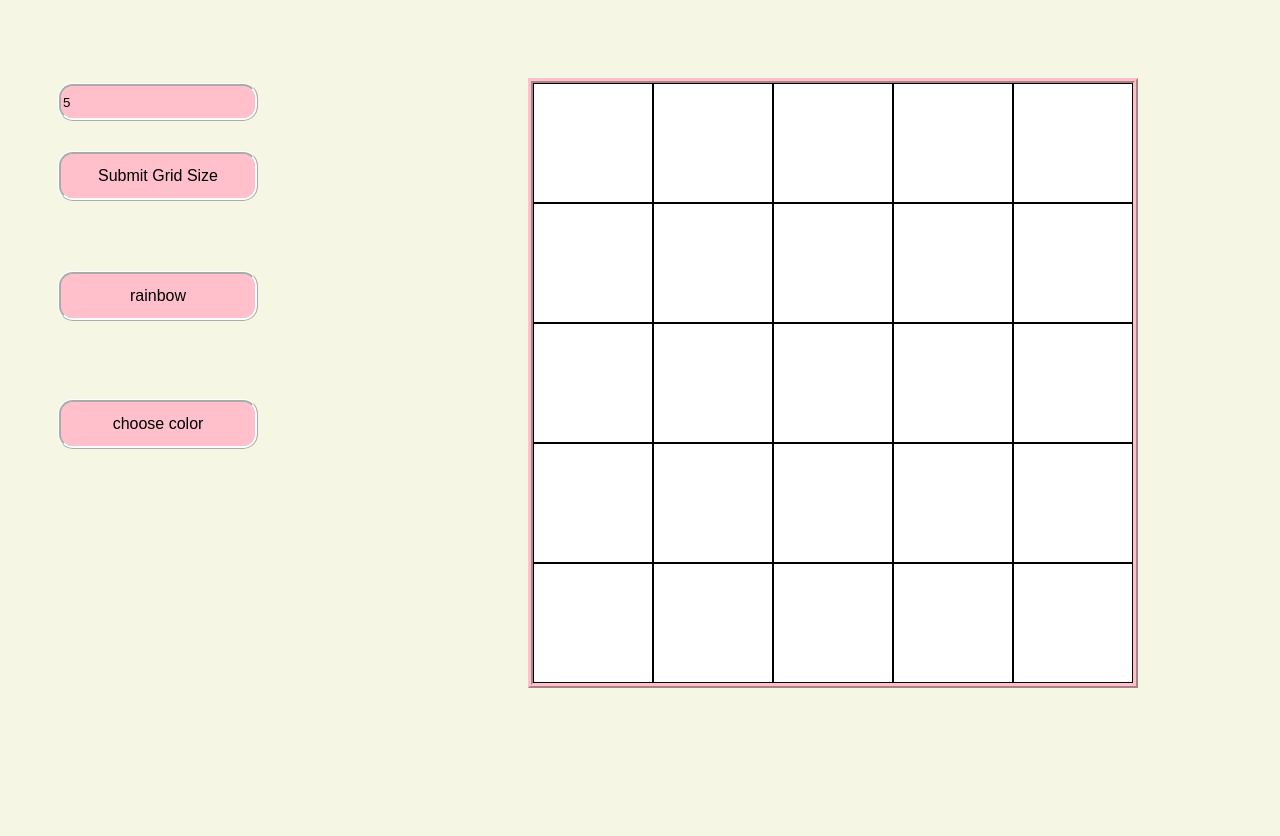
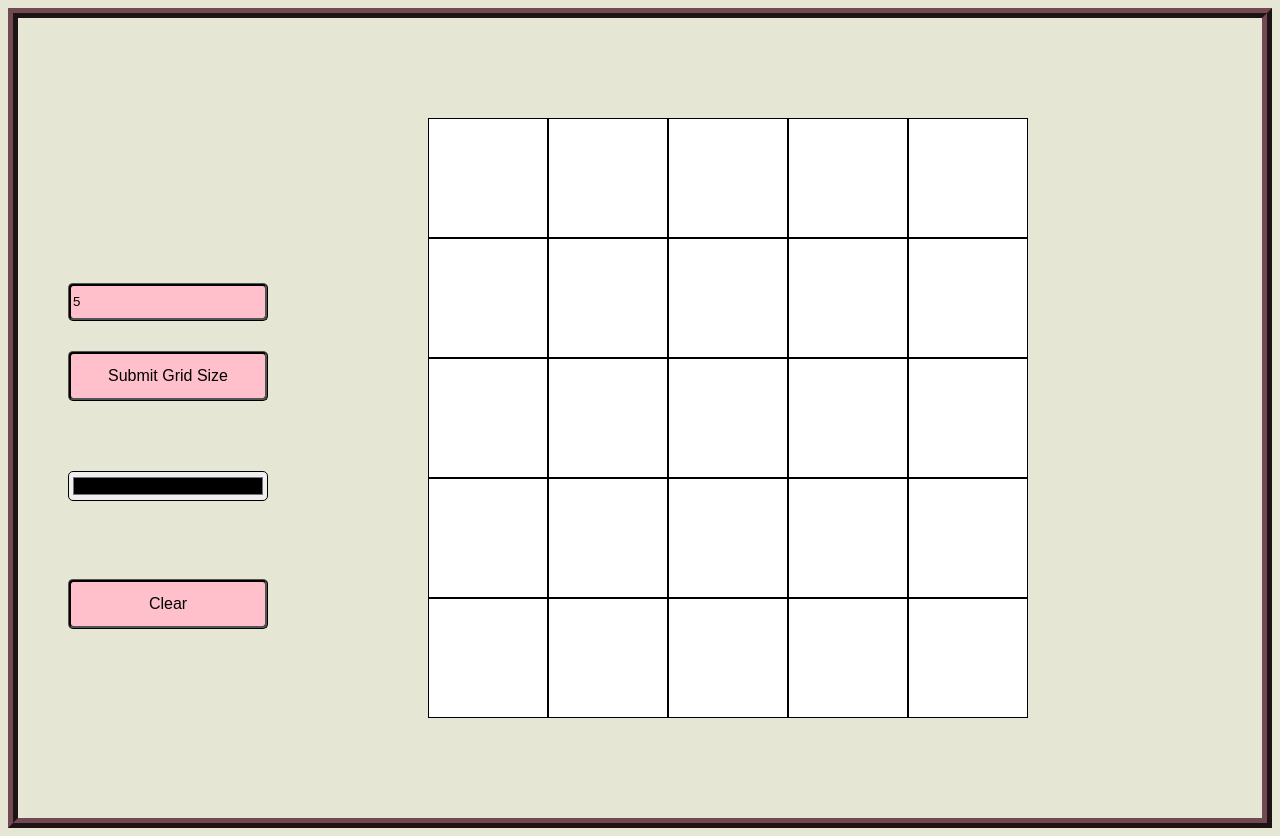
Before and after one commit to Ruxiana985/Etch-sketch, a plain HTML site: page index.html in a window 1280 px wide. Both pictures are taken after typing "5" into the empty fields and a click on the button "Submit Grid Size". Drawn offline with Linux system fonts and the light colour scheme.

Commit message:
added single color function

```diff
--- a/index.html
+++ b/index.html
@@ -8,15 +8,18 @@
 
 </head>
 <body>
+
     <div class="everything">
     <div class="form1">
-    <input class="gridInput" type="number" placeholder="enter number less than 100" name="grid size" min="1" max="100">
+    <input class="input gridInput" type="number" placeholder="enter number less than 100" name="grid size" min="1" max="100">
     <button class="button submit">Submit Grid Size</button>
     </div>
     <div class="single">
-       <button class="button rain" >rainbow</button>
+
+
+       <input class="input colorChanger" type="color">
        <br>
-       <button class="button choose">choose color</button>
+       <button class="button clear">Clear</button>
 
     </div>
 
--- a/scripts.js
+++ b/scripts.js
@@ -4,14 +4,20 @@ const body = document.querySelector('body');
 const initialBox = document.createElement('div');
 body.appendChild(initialBox);
 
-body.style.cssText = 'display: flex;  justify-content: start; align-items: start; height: 100vh; gap: 60px;';
+
+body.style.cssText = 'display: flex; justify-content: flex-start; align-items: center; height: 100vh; gap: 80px;';
 
 function gridGenerator() {
     const values = parseInt(gridInput.value); // Convert to number
 
     // Validate the input (must be a positive number)
-    if (isNaN(values) || values <= 0) {
+    if (isNaN(values) || values <= 0 ) {
         alert('Please enter a valid positive number.');
+        return;
+    }
+
+    if(!isNaN(values) && values>100){
+        alert('please enter number between 1 and 100');
         return;
     }
 
@@ -23,24 +29,51 @@ function gridGenerator() {
     // Create new grid container
     const gridContainer = document.createElement('div');
     gridContainer.classList.add('gridContainer');
-    gridContainer.style.cssText = 'display: flex; flex-wrap: wrap; margin-top: 70px; margin-left: 150px; height: 600px; width: 600px; background-color: white; border: 5px ridge pink;';
+    gridContainer.style.cssText = 'display: flex; flex-direction: column; flex-wrap: wrap;  height: 600px; width: 600px;background-color: white;';
     body.appendChild(gridContainer);
 
-    // Calculate the size of each cell based on the input value
-    let gridSize = 600 / values;
+    // Calculate grid size minus border width for each cell
+    let gridSize = 600/ values;
 
-    for (let i = 0; i < values * values; i++) {
-        const innerdiv1 = document.createElement('div');
-        innerdiv1.classList.add('classin');
-        innerdiv1.style.cssText = `flex-basis: ${gridSize}px; height: ${gridSize}px; border: 1px solid black; box-sizing: border-box;`; // Flex-basis defines the width of each cell
-        gridContainer.appendChild(innerdiv1);
+    for (let i = 0; i < values; i++) {
+        const outerdiv = document.createElement('div');
+        gridContainer.appendChild(outerdiv);
+        outerdiv.classList.add(`container-${i}`);
+        outerdiv.style.cssText = 'display: flex; justify-content: center; flex: 1;'; // Flex horizontally
+
+        for (let j = 0; j < values; j++) {
+            const innerdiv1 = document.createElement('div');
+            innerdiv1.classList.add('classin');
+            innerdiv1.style.cssText = `height: ${gridSize}px; width: ${gridSize}px; border: 1px solid black; box-sizing: border-box;`; // box-sizing ensures the border doesn't expand the grid
+            outerdiv.appendChild(innerdiv1);
+        }
     }
 
     // Now that the grid is created, add event listeners to each grid cell
     const divs = document.querySelectorAll('.classin');
     divs.forEach(div => {
-        div.addEventListener('mouseenter', colorGeneratorRandom);
+        div.addEventListener('mouseenter', colorGenerator); // Initially random color
     });
+
+    const color1 = document.querySelector('.colorChanger');
+
+
+
+    // Listen for color picker changes
+    color1.addEventListener('change', function () {
+        const selectedColor = color1.value;
+
+        // Remove previous event listener for random colors and apply new listener for single color
+        divs.forEach(div => {
+            div.removeEventListener('mouseenter', colorGenerator); // Remove random color listener
+            div.addEventListener('mouseenter', function (e) {
+                singleColor(e, selectedColor); // Apply selected color on click
+            });
+        });
+    });
+
+
+
 }
 
 // Add event listener to trigger grid generation on button click
@@ -51,12 +84,13 @@ function random(number) {
     return Math.floor(Math.random() * (number + 1));
 }
 
-// Function to change color of clicked grid cell
-function colorGeneratorRandom(e) {
+// Function to change color of clicked grid cell to a random color
+function colorGenerator(e) {
     const rndCol = `rgb(${random(255)}, ${random(255)}, ${random(255)})`;
     e.target.style.backgroundColor = rndCol;  // Apply random background color
 }
 
-function singleColor(){
-
+// Function to change color of clicked grid cell to the selected color
+function singleColor(e, selectedColor) {
+    e.target.style.backgroundColor = selectedColor; // Apply selected color from color picker
 }
--- a/style.css
+++ b/style.css
@@ -1,5 +1,9 @@
+
+
+
 body{
-    background-color: rgb(246, 246, 229);
+    background-color: rgb(230, 230, 213);
+    border: 10px ridge rgb(114, 73, 80);
 }
 
 
@@ -31,17 +35,22 @@ body{
 
 .gridInput{
     background-color: pink;
-    border: 3px ridge white;
-    border-radius: 15px;
+    border: 3px ridge black;
+    border-radius: 5px;
     height: 30px;
 }
+.colorChanger{
+    border-radius: 5px;
+    height: 30px;
+    width: 200px;
 
+}
 
 
 .button{
     background-color: pink;
-    border: 3px ridge white;
-    border-radius: 15px;
+    border: 3px ridge black;
+    border-radius: 5px;
     height: 50px;
     font-size: 1em;
     font-weight: 200;
```
